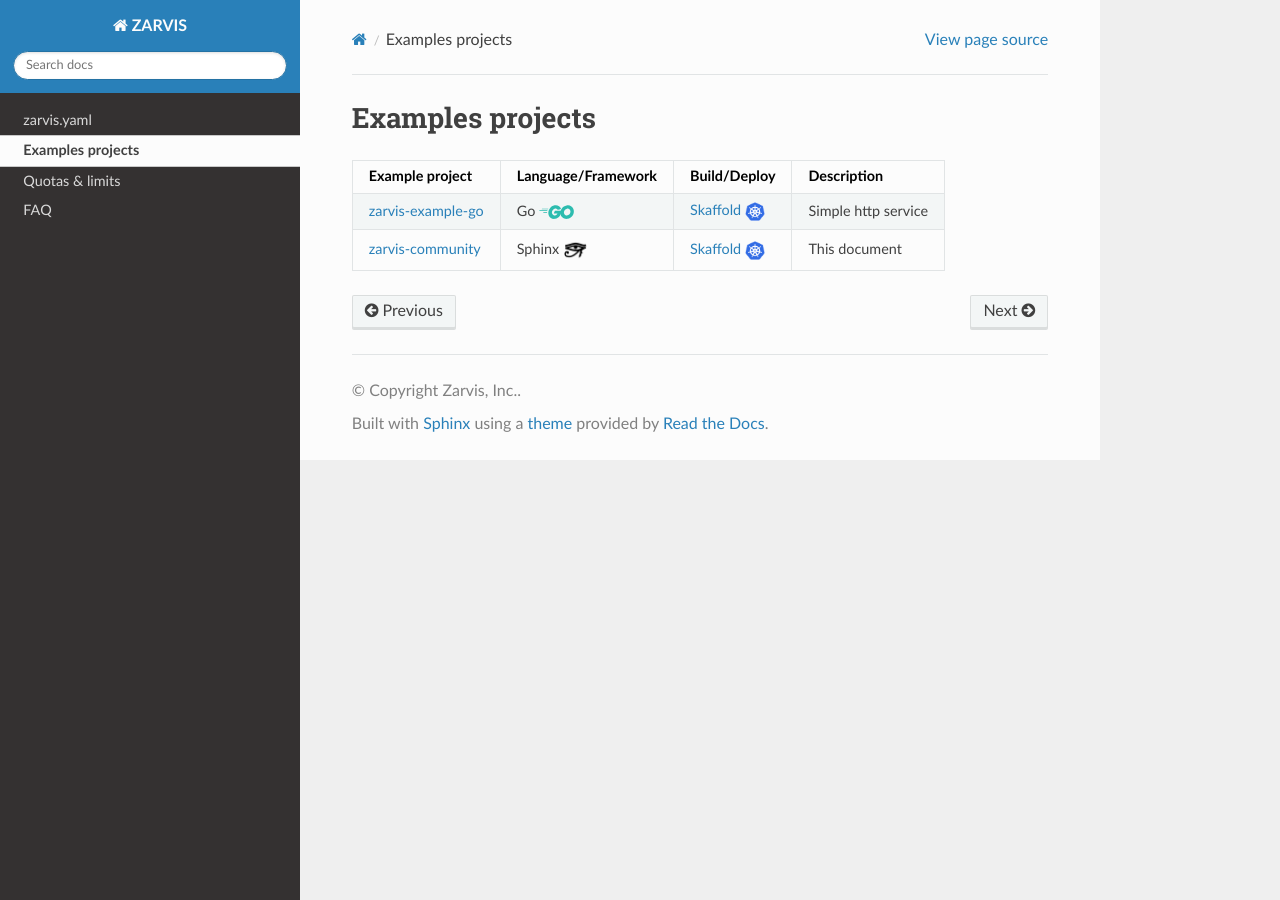
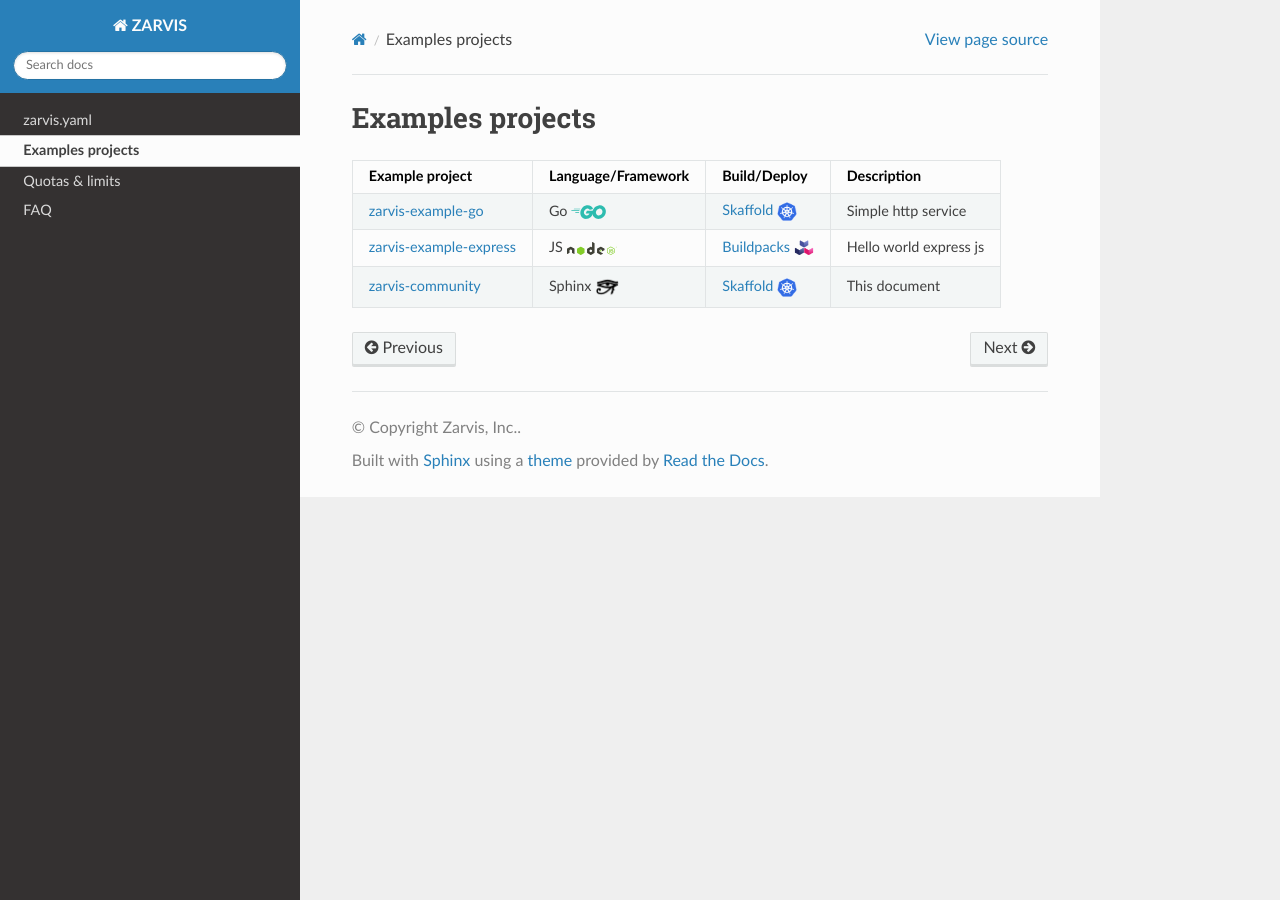
Before and after one commit to zarvis-ai/community, a Sphinx documentation site: the page built from docs/usage/examples.rst, in a window 1280 px wide. Built offline with Sphinx 7.4.7 and the Read the Docs theme 2.0.0, drawn with Linux system fonts in a browser that asks for light colours.

Commit message:
add an example project https://github.com/zarvis-ai/zarvis-example-express

```diff
--- a/docs/ref.rst
+++ b/docs/ref.rst
@@ -1,4 +1,4 @@
 .. _Service: https://kubernetes.io/docs/concepts/services-networking/service/
 .. _zarvis.ai: https://zarvis.ai
-.. _buildpacks: https://buildpacks.io
+.. _Buildpacks: https://buildpacks.io
 .. _Skaffold: https://skaffold.dev/
--- a/docs/usage/examples.rst
+++ b/docs/usage/examples.rst
@@ -2,14 +2,16 @@
 Examples projects
 =================
 
-=======================================  ==================== ==================== =============
-Example project                          Language/Framework   Build/Deploy         Description
-=======================================  ==================== ==================== =============
-zarvis-example-go_                       Go |go-logo|         Skaffold_ |k8s-logo| Simple http service
-zarvis-community_                        Sphinx |sphinx-logo| Skaffold_ |k8s-logo| This document
-=======================================  ==================== ==================== =============
+=======================================  ======================== ===================== =============
+Example project                          Language/Framework       Build/Deploy          Description
+=======================================  ======================== ===================== =============
+zarvis-example-go_                       Go |go-logo|             Skaffold_ |k8s-logo|  Simple http service
+zarvis-example-express_                  JS |nodejs-logo|         Buildpacks_ |bp-logo| Hello world express js
+zarvis-community_                        Sphinx |sphinx-logo|     Skaffold_ |k8s-logo|  This document
+=======================================  ======================== ===================== =============
 
 .. _zarvis-example-go: https://github.com/zarvis-ai/zarvis-example-go
+.. _zarvis-example-express: https://github.com/zarvis-ai/zarvis-example-express
 .. _zarvis-community: https://github.com/zarvis-ai/community
 
 .. |go-logo| image:: ../_static/go_logo.svg
@@ -27,4 +29,14 @@ zarvis-community_                        Sphinx |sphinx-logo| Skaffold_ |k8s-log
    :alt: Sphinx doc
    :target: https://www.sphinx-doc.org
 
+.. |nodejs-logo| image:: ../_static/nodejs_logo.svg
+   :width: 50px
+   :alt: NodeJs
+   :target: https://nodejs.org
+
+.. |bp-logo| image:: ../_static/buildpacks_logo.png
+   :width: 20px
+   :alt: Buildpacks
+   :target: https://buildpacks.io
+
 .. include:: ../ref.rst
--- a/docs/usage/zarvis_yaml.rst
+++ b/docs/usage/zarvis_yaml.rst
@@ -4,7 +4,7 @@ zarvis.yaml
 
 Place `zarvis.yaml`_ file in your Github project repository root.
 This file tells how to build, deploy and serve the project.
-If `zarvis.yaml`_ does not exist, project will be built with `buildpacks`_.
+If `zarvis.yaml`_ does not exist, project will be built with `Buildpacks`_.
 
 Overview
 --------
```
Also changed, not shown: docs/_static/buildpacks_logo.png (added), docs/_static/nodejs_logo.svg (added).
